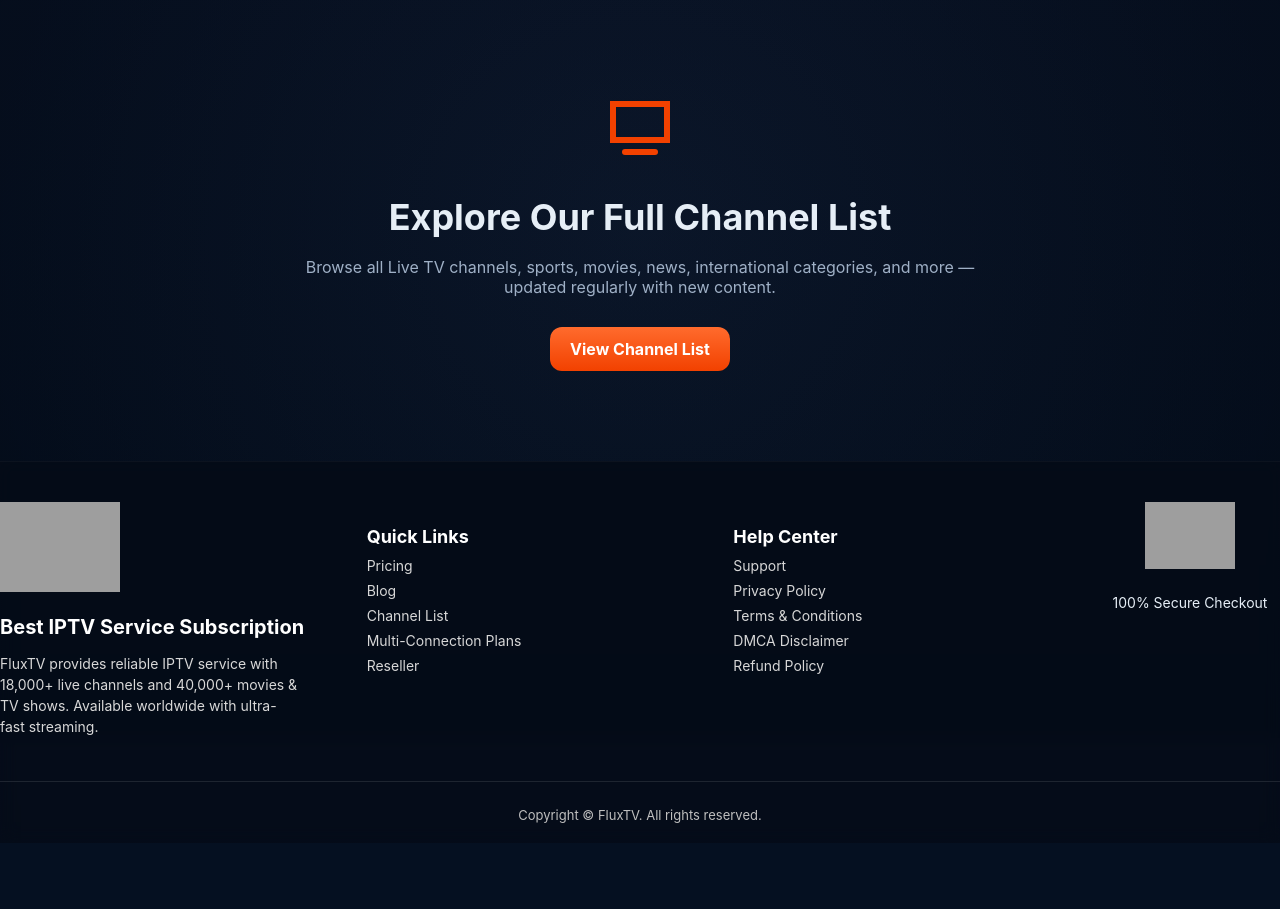
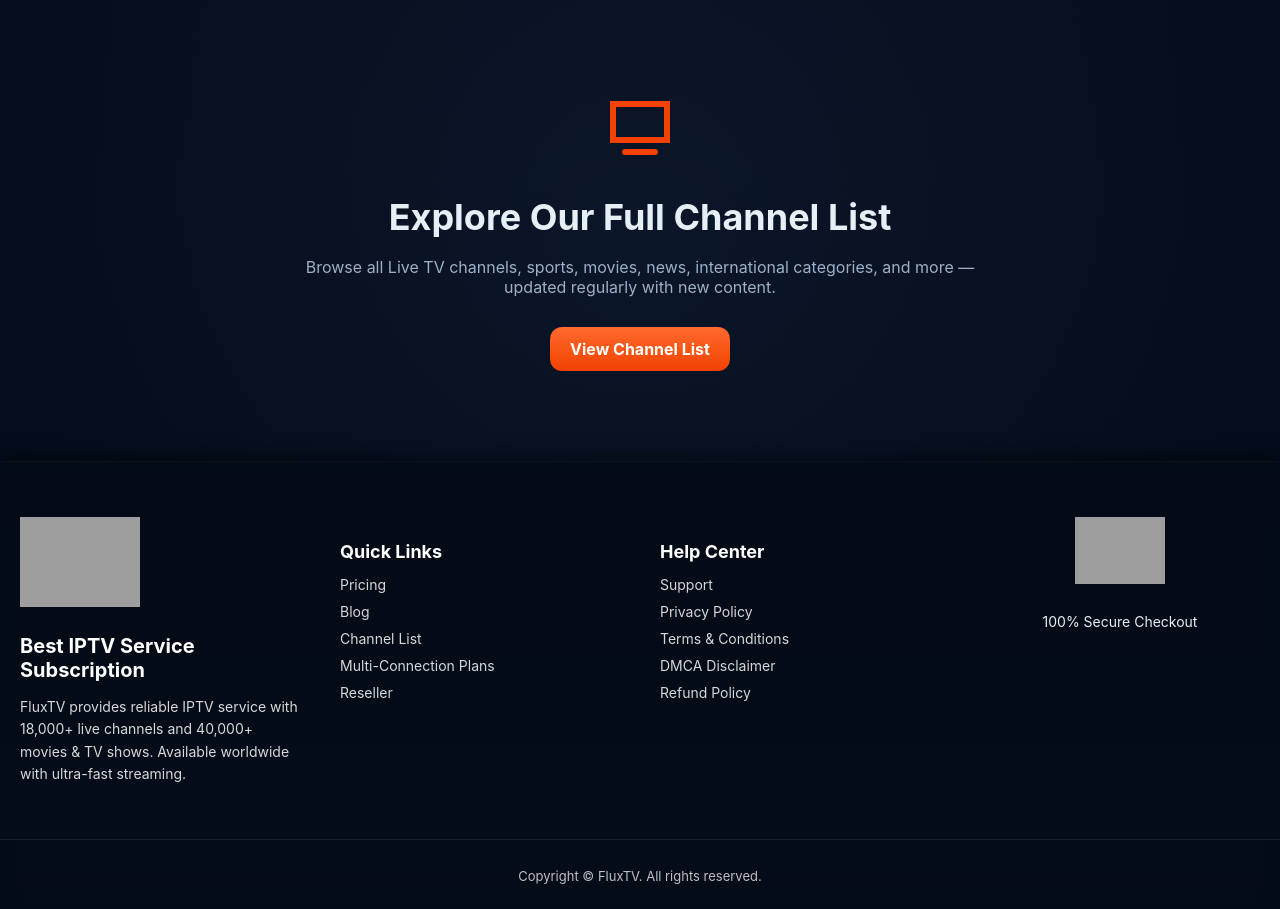
Before and after one commit to Unthink0/FluxTv, a PHP site: page /test.html in a window 1280 px wide. Shown: the part 2462-3371 px from the top of the page. Before the commit the page ends 3285 px from the top, so only its background shows below. Run offline with PHP 8.4, Linux system fonts and the light colour scheme; grey boxes are pictures that could not be loaded.

Commit message:
Update footer.css

```diff
--- a/footer.css
+++ b/footer.css
@@ -1,30 +1,33 @@
 /* FOOTER STYLES */
 .flux-footer {
   background: rgba(4, 8, 16, 0.55);   /* same transparency as header */
-  backdrop-filter: blur(8px);         /* same blur */
-  border-top: 1px solid rgba(255,255,255,0.03); /* same subtle border */
-  padding: 40px 0 20px;
+  backdrop-filter: blur(8px);
+  -webkit-backdrop-filter: blur(8px); /* safari fix */
+  border-top: 1px solid rgba(255,255,255,0.03);
+  padding: 55px 0 25px;
   color: #e6eef6;
   font-size: 14px;
-
+  width: 100%;
+  box-shadow: 0 -6px 18px rgba(0,0,0,0.45); /* matches header’s drop shadow */
 }
 
 .footer-inner {
   display: grid;
-  grid-template-columns: 1fr 1fr 1fr 180px;
+  grid-template-columns: repeat(auto-fit, minmax(240px, 1fr));
   gap: 40px;
   max-width: 1300px;
   margin: auto;
-  align-items: flex-start;
+  padding: 0 20px;
 }
 
+/* ABOUT SECTION */
 .footer-about .footer-logo {
   width: 120px;
-  margin-bottom: 10px;
+  margin-bottom: 12px;
 }
 
 .footer-about h3 {
-  margin: 10px 0;
+  margin: 12px 0;
   font-size: 20px;
   color: #fff;
 }
@@ -32,19 +35,20 @@
 .footer-about p {
   color: #d8d8d8;
   font-size: 14px;
-  line-height: 1.5;
-  max-width: 300px;
+  line-height: 1.6;
+  max-width: 330px;
 }
 
+/* COLUMN LINKS */
 .footer-col h4 {
-  margin-bottom: 10px;
+  margin-bottom: 14px;
   font-size: 18px;
   color: #fff;
 }
 
 .footer-col a {
   display: block;
-  margin-bottom: 8px;
+  margin-bottom: 10px;
   color: #d7d7d7;
   text-decoration: none;
   transition: .2s;
@@ -55,25 +59,27 @@
   transform: translateX(4px);
 }
 
+/* SECURE BADGE */
 .footer-secure {
   text-align: center;
 }
 
 .footer-secure .secure-icon {
   width: 90px;
-  margin-bottom: 8px;
+  margin-bottom: 12px;
 }
 
+/* COPYRIGHT */
 .footer-bottom {
   text-align: center;
-  padding-top: 25px;
+  padding-top: 28px;
   font-size: 13px;
   color: #bfbfbf;
-  border-top: 1px solid rgba(255,255,255,0.1);
-  margin-top: 30px;
+  border-top: 1px solid rgba(255,255,255,0.08);
+  margin-top: 40px;
 }
 
-/* Mobile */
+/* MOBILE RESPONSIVE */
 @media (max-width: 900px) {
   .footer-inner {
     grid-template-columns: 1fr 1fr;
```
